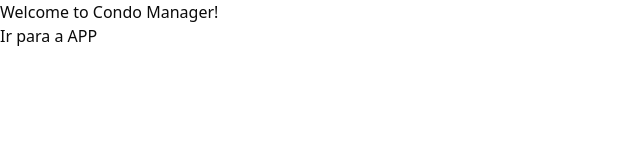
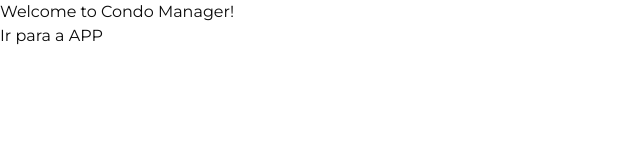
Before and after one commit to SideCodeDev/condo-manager, a Next.js app: page / in a window 1280 px wide. Shown: the top 160 px of the page, without its empty margins (0-640 px from the left). Built offline with nearby package versions, Linux system fonts and the light colour scheme; no server answers.

Commit message:
add font

```diff
--- a/src/app/(auth)/sign-in/[[...sign-in]]/page.tsx
+++ b/src/app/(auth)/sign-in/[[...sign-in]]/page.tsx
@@ -3,7 +3,7 @@ import { SignIn } from "@clerk/nextjs";
 export default function Page() {
   return (
     <main className="w-dvw h-dvh grid place-items-center">
-      <SignIn signUpForceRedirectUrl="/onboarding" />;
+      <SignIn signUpForceRedirectUrl="/onboarding" fallbackRedirectUrl="/" />;
     </main>
   );
 }
--- a/src/app/globals.css
+++ b/src/app/globals.css
@@ -6,8 +6,8 @@
 @theme inline {
   --color-background: var(--background);
   --color-foreground: var(--foreground);
-  --font-sans: var(--font-geist-sans);
-  --font-mono: var(--font-geist-mono);
+  --font-sans: var(--font-app);
+  --font-mono: var(--font-app);
   --color-sidebar-ring: var(--sidebar-ring);
   --color-sidebar-border: var(--sidebar-border);
   --color-sidebar-accent-foreground: var(--sidebar-accent-foreground);
--- a/src/app/layout.tsx
+++ b/src/app/layout.tsx
@@ -1,5 +1,5 @@
 import type { Metadata } from "next";
-import { Geist, Geist_Mono } from "next/font/google";
+import { Montserrat } from "next/font/google";
 import { ClerkProvider } from "@clerk/nextjs";
 
 import "./globals.css";
@@ -7,14 +7,12 @@ import { getI18n } from "@/i18n/server";
 import { I18nContextProvider } from "@/i18n/client";
 import ConvexClientProvider from "@/convex.provider";
 
-const geistSans = Geist({
-  variable: "--font-geist-sans",
+const montserrat = Montserrat({
+  variable: "--font-app",
   subsets: ["latin"],
-});
-
-const geistMono = Geist_Mono({
-  variable: "--font-geist-mono",
-  subsets: ["latin"],
+  display: "swap",
+  preload: true,
+  weight: ["100", "200", "300", "400", "500", "600", "700", "800", "900"],
 });
 
 export const metadata: Metadata = {
@@ -32,12 +30,8 @@ export default async function RootLayout({
     <I18nContextProvider locale={currentLocale}>
       <ClerkProvider>
         <ConvexClientProvider>
-          <html lang={currentLocale}>
-            <body
-              className={`${geistSans.variable} ${geistMono.variable} antialiased`}
-            >
-              {children}
-            </body>
+          <html lang={currentLocale} className={montserrat.variable}>
+            <body className="antialiased">{children}</body>
           </html>
         </ConvexClientProvider>
       </ClerkProvider>
```
